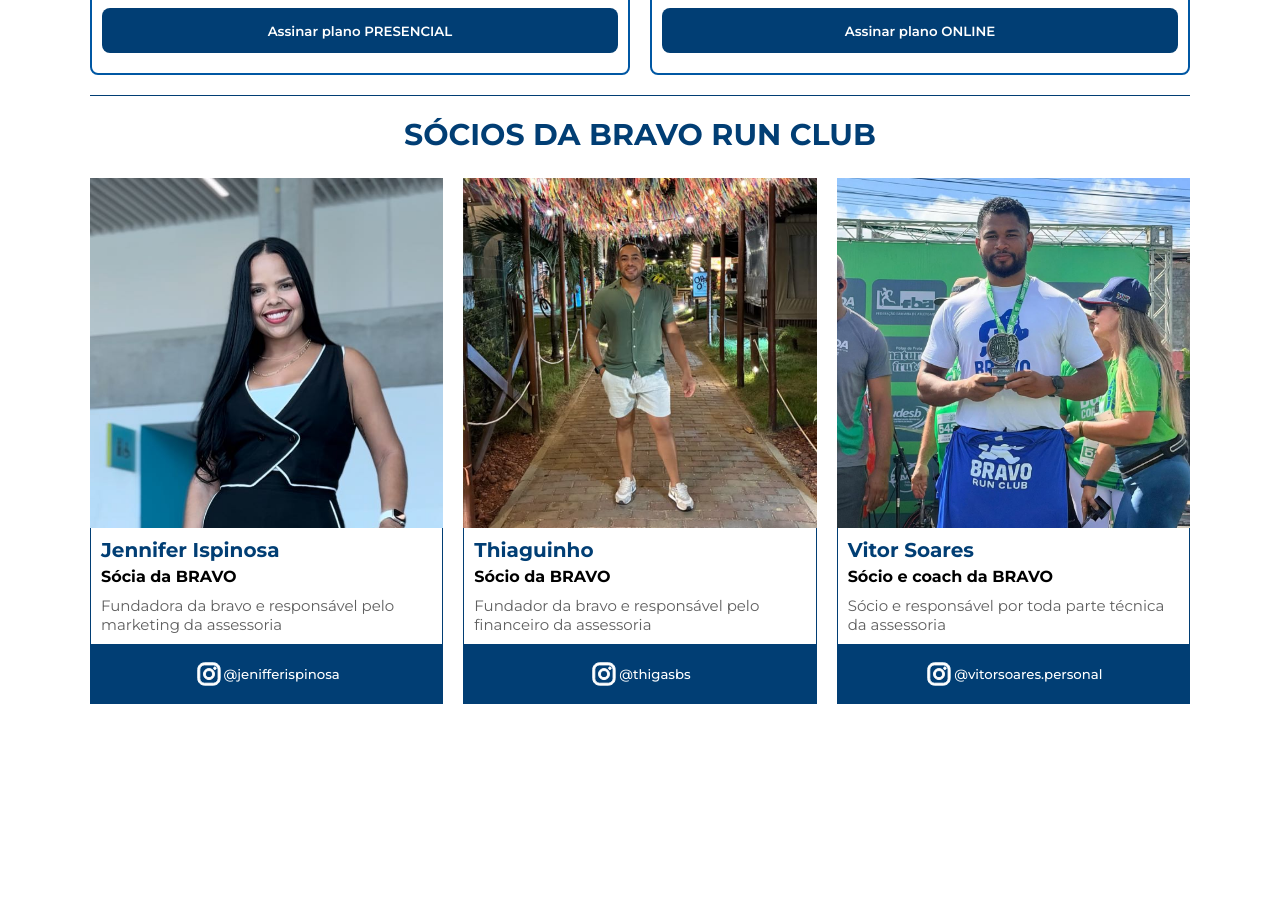
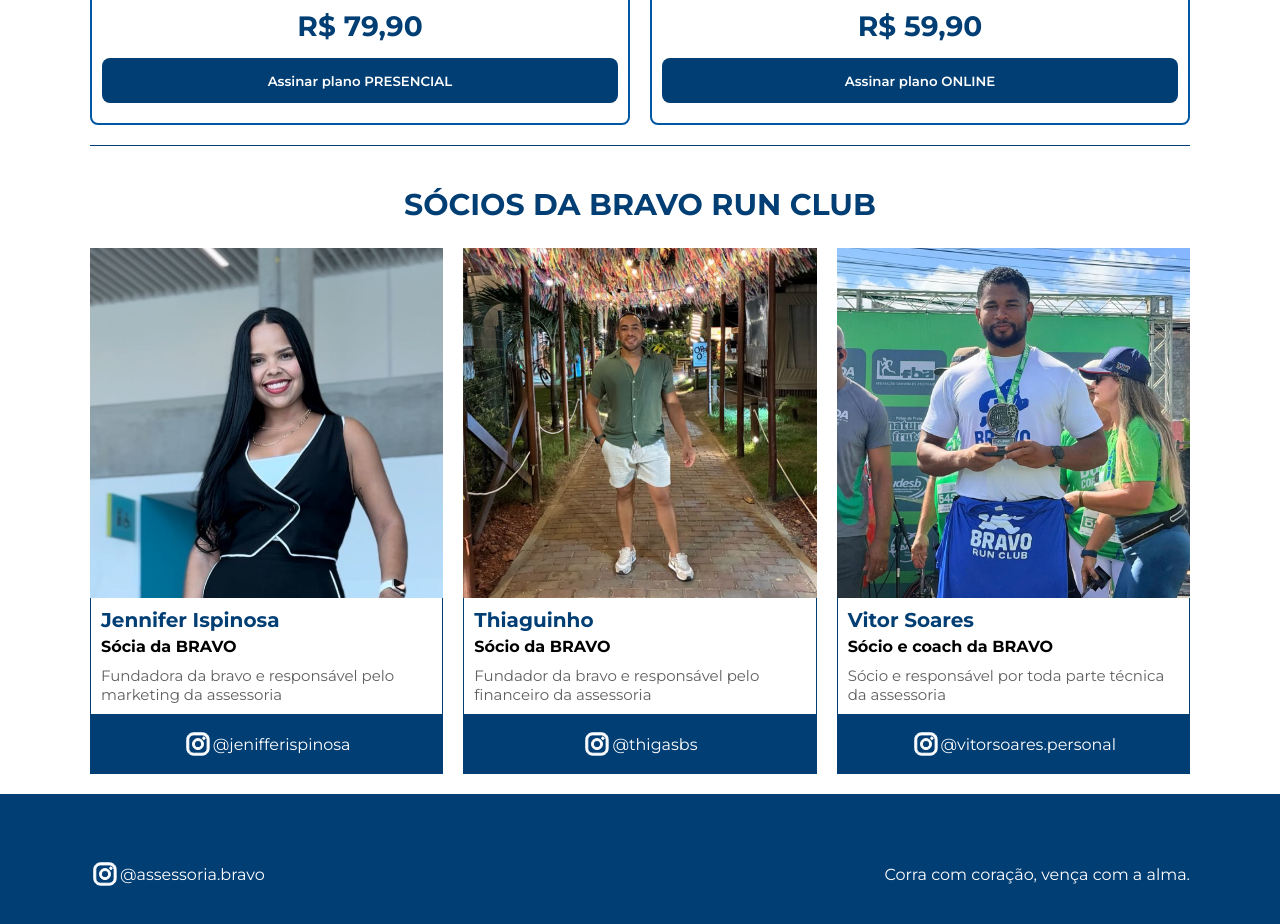
Before and after one commit to cauerg44/assessoria-bravo-run-club-project, a React (Vite) app in the folder frontend/: page / in a window 1280 px wide. Shown: the part 638-1562 px from the top of the page. Before the commit the page ends 1342 px from the top, so only its background shows below. Built offline with nearby package versions, Linux system fonts and the light colour scheme.

Commit message:
feat: footer done

```diff
--- a/frontend/src/components/CardFoundersModal/index.tsx
+++ b/frontend/src/components/CardFoundersModal/index.tsx
@@ -18,7 +18,7 @@
           </div>
           <div className='brc-founder-card-details-social-media'>
             <img src={instagramIcon} alt="Instagram" />
-            <h5>@jenifferispinosa</h5>
+            <a href="https://www.instagram.com/jenifferispinosa/">@jenifferispinosa</a><h5></h5>
           </div>
         </div>
         <div className='brc-founder-card'>
@@ -30,7 +30,7 @@
           </div>
           <div className='brc-founder-card-details-social-media'>
             <img src={instagramIcon} alt="Instagram" />
-            <h5>@thigasbs</h5>
+            <a href="https://www.instagram.com/thigasbs/">@thigasbs</a>
           </div>
         </div>
         <div className='brc-founder-card'>
@@ -42,7 +42,7 @@
           </div>
           <div className='brc-founder-card-details-social-media'>
             <img src={instagramIcon} alt="Instagram" />
-            <h5>@vitorsoares.personal</h5>
+            <a href="https://www.instagram.com/vitorsoares.personal/">@vitorsoares.personal</a>
           </div>
         </div>
       </div>
--- a/frontend/src/components/CardFoundersModal/styles.css
+++ b/frontend/src/components/CardFoundersModal/styles.css
@@ -63,9 +63,9 @@
   height: 30px;
 }
 
-.brc-founder-card-details-social-media h5 {
+.brc-founder-card-details-social-media a {
   color: var(--brc-font-color-primary);
-  font-weight: 500;
+  font-weight: 400;
 }
 
 @media (max-width: 768px) {
--- a/frontend/src/index.css
+++ b/frontend/src/index.css
@@ -52,6 +52,7 @@
   width: 170px;
   height: 45px;
   font-weight: 600;
+  cursor: pointer;
 }
 
 .brc-btn-secondary {
--- a/frontend/src/routes/ClientHome/index.tsx
+++ b/frontend/src/routes/ClientHome/index.tsx
@@ -2,6 +2,7 @@
 import CardPlansModal from "../../components/CardPlansModal";
 import Header from "../../components/Header";
 import HomeCard from "../../components/HomeCard";
+import instagramIcon from '../../assets/instagram-icon.svg';
 import './styles.css';
 
 
@@ -20,6 +21,17 @@
           <CardFoundersModal />
         </section>
       </main>
+      <footer className="brc-footer">
+        <div className="brc-footer-container temp-container">
+          <div className="brc-footer-container-content">
+            <div className="brc-footer-social-media">
+              <img src={instagramIcon} alt="Instagram" />
+              <a href="https://www.instagram.com/assessoria.bravo/">@assessoria.bravo</a>
+            </div>
+            <p>Corra com coração, vença com a alma.</p>
+          </div>
+        </div>
+      </footer>
     </>
   );
 }
--- a/frontend/src/routes/ClientHome/styles.css
+++ b/frontend/src/routes/ClientHome/styles.css
@@ -1,12 +1,53 @@
 #brc-motivational-section {
-  padding-bottom: 10px;
+  padding: 20px 0;
 }
 
 #brc-home-plans-section {
-  padding-bottom: 20px;
+  padding: 20px 0;
 }
 
-#brc-home-creators-section {
-  padding: 10px;
+#brc-home-founders-section {
+  padding: 20px 0;
+}
+
+.brc-footer {
+  display: flex;
+  align-items: center;
+  padding: 20px;
+  background-color: var(--brc-font-color-secondary);
+  height: 20vh;
+}
+
+.brc-footer-container-content {
+  display: flex;
+  justify-content: space-between;
+  align-items: center;
+}
+
+.brc-footer-container-content p {
+  color: var(--brc-font-color-primary);
+}
+
+.brc-footer-social-media {
+  display: flex;
+  align-items: center;
   background-color: var(--brc-bg-color-primary);
+  padding: 15px 0px;
 }
+
+.brc-footer-social-media img {
+  width: 30px;
+  height: 30px;
+}
+
+.brc-footer-social-media a {
+  color: var(--brc-font-color-primary);
+}
+
+@media(max-width: 575px) {
+  .brc-footer-container-content {
+    display: flex;
+    flex-direction: column;
+    justify-content: space-between;
+  }
+}
```
